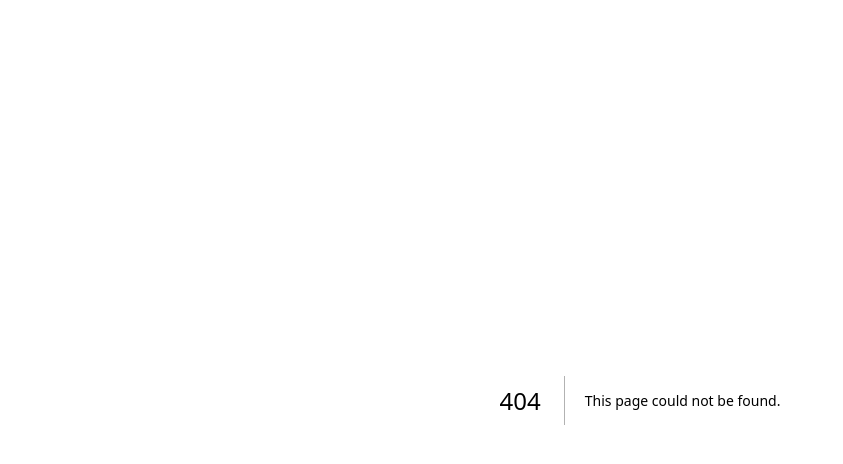
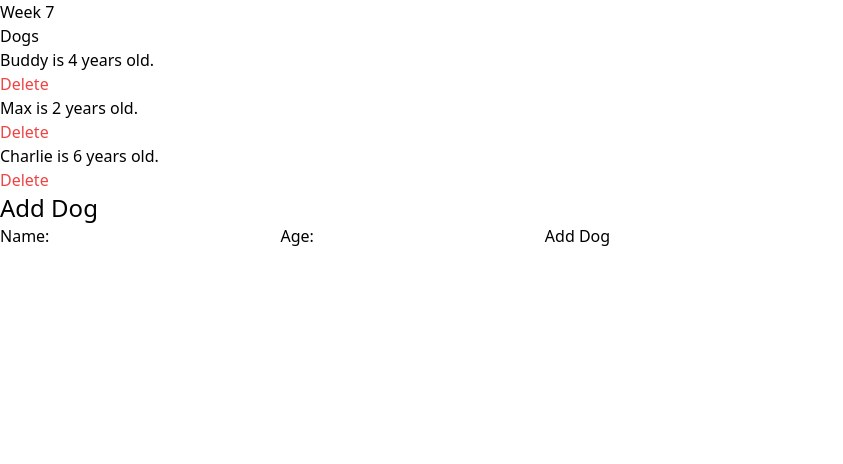
Before and after one commit to Jhangria/webdev2-demos, a Next.js app: page /week-7 in a window 1280 px wide. Before the commit this address had no page. Shown: the top 464 px of the page, without its empty margins (0-843 px from the left). Built offline with nearby package versions, Linux system fonts and the light colour scheme.

Commit message:
Week-7 Created
Added week 7 and all the components

```diff
--- a/app/page.js
+++ b/app/page.js
@@ -20,7 +20,7 @@
         <Link href="/week-6">Week 6 Demos</Link>
       </li>
       <li>
-        <Link href="/week-3">Week 7 Demos</Link>
+        <Link href="/week-7">Week 7 Demos</Link>
       </li>
       <li>
         <Link href="/week-2">Week 8 Demos</Link>
--- /dev/null
+++ b/app/week-7/dog-data.json
@@ -0,0 +1,17 @@
+[
+    {
+        "id": 1,
+        "name": "Buddy",
+        "age": 4
+    },
+    {
+        "id": 2,
+        "name": "Max",
+        "age": 2
+    },
+    {
+        "id": 3,
+        "name": "Charlie",
+        "age": 6
+    }
+]
--- /dev/null
+++ b/app/week-7/dog-form.js
@@ -0,0 +1,42 @@
+"use client";
+
+import { useState } from 'react';
+
+export default function DogForm({ onAddDog }) {
+    const [name, setName] = useState('');
+    const [age, setAge] = useState('');
+
+    const handleSubmit = (event) => {
+        event.preventDefault();
+        const newId = Math.floor(Math.random() * 1000000);
+        const newDog = { id: newId, name, age };
+        onAddDog(newDog);
+        setName("");
+        setAge(0);
+        }
+
+    return (
+        <div>
+            <h2 className="text-2xl">Add Dog</h2>
+            <form onSubmit={handleSubmit}>
+                <label>Name:
+                    <input
+                        type="text"
+                        value={name}
+                        onChange={(event) => setName(event.target.value)}
+                        className="text-black"
+                    />
+                </label>
+                <label>Age:
+                    <input
+                        type="number"
+                        value={age}
+                        onChange={(event) => setAge(parseInt(event.target.value))}
+                        className="text-black"
+                    />
+                </label>
+                <button type="submit">Add Dog</button>
+            </form>
+        </div>
+    );
+}
--- /dev/null
+++ b/app/week-7/dog-list.js
@@ -0,0 +1,12 @@
+import Dog from './dog.js';
+
+export default function DogList({dogs, onDelete}) {
+    return (
+        <div>
+            <h1>Dogs</h1>
+            {dogs.map((dog) => (
+                <Dog key={dog.id} id={dog.id} name={dog.name} age={dog.age} onDelete={onDelete} />
+            ))}
+        </div>
+    );
+}
--- /dev/null
+++ b/app/week-7/dog.js
@@ -0,0 +1,10 @@
+export default function Dog({id,name, age, onDelete}) {
+    return (
+        <div>
+            <p>
+                {name} is {age} years old.
+            </p>
+            <button onClick={() => onDelete(id)} className="text-red-500">Delete</button>
+        </div>
+    );
+}
--- /dev/null
+++ b/app/week-7/page.js
@@ -0,0 +1,26 @@
+"use client";
+import DogList from './dog-list.js';
+import DogForm from './dog-form.js';
+import dogData from './dog-data.json';
+import { useState } from 'react';
+
+export default function Page() {
+    const [dogs, setDogs] = useState(dogData);
+
+    const handleAddDog = (newDog) => {
+        setDogs([...dogs, newDog]);
+    };
+
+    const handleDelete = (id) => {
+        const updatedDogs = dogs.filter((dog) => dog.id !== id);
+        setDogs(updatedDogs);
+    };
+
+    return (
+        <div>
+            <h1>Week 7</h1>
+            <DogList dogs={dogs} onDelete={handleDelete}/>
+            <DogForm onAddDog={handleAddDog}/>
+        </div>
+    );
+}
```
